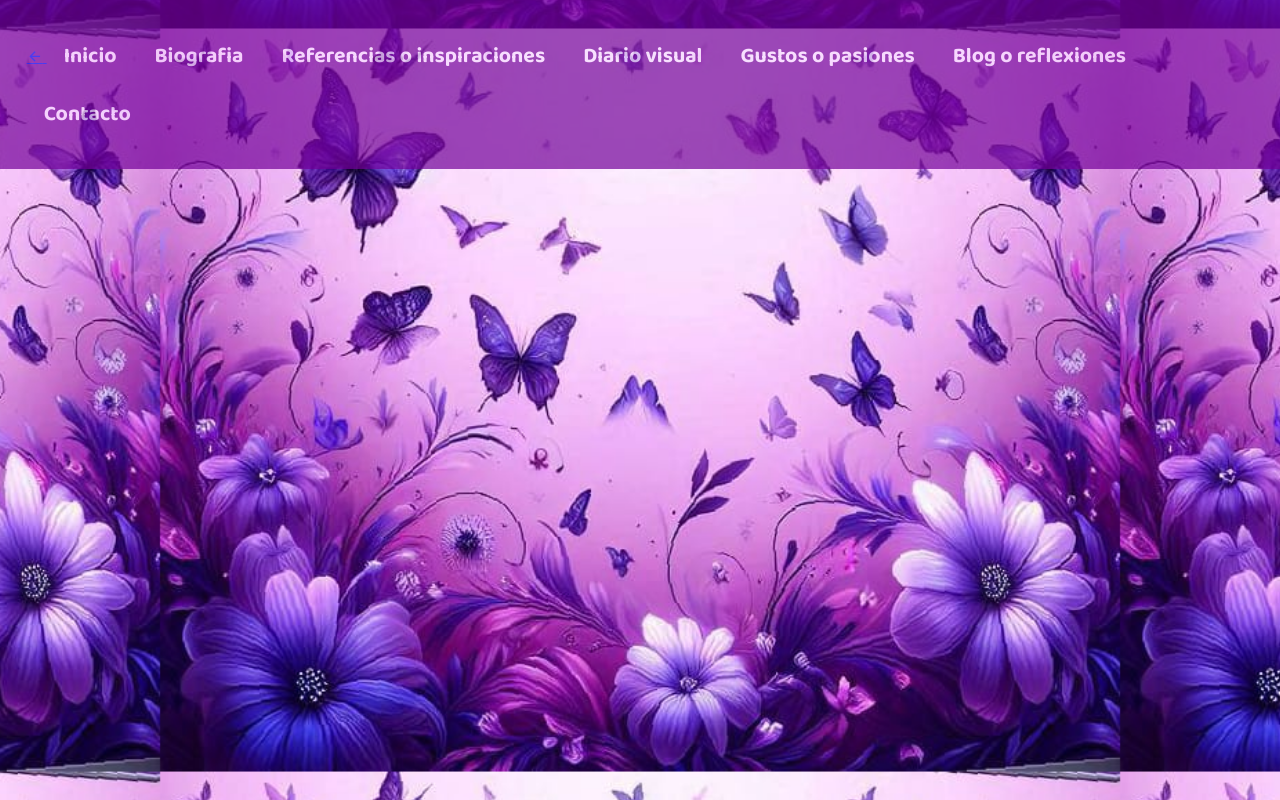
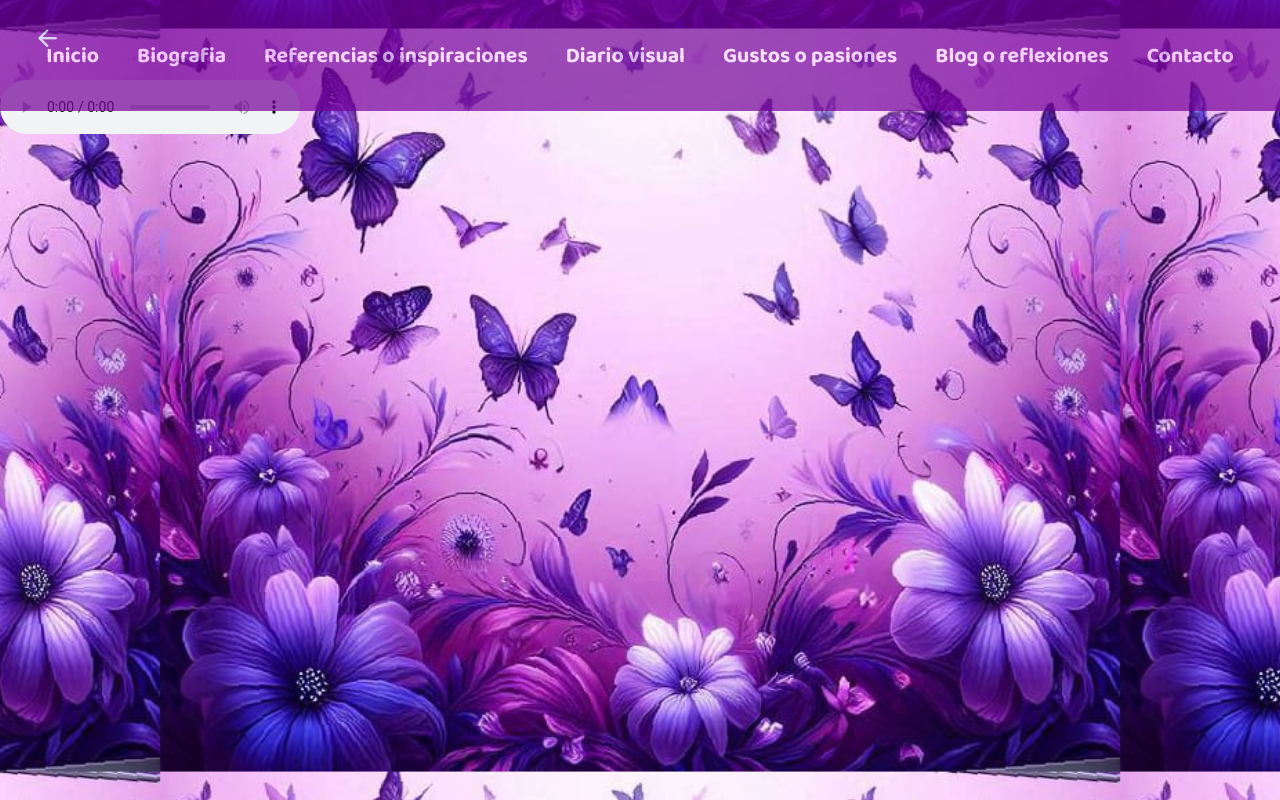
Before and after one commit to ernestomontellano-ucb/sitios_personales, a plain HTML site: page rous_cespedes/gustos_pasiones.html in a window 1280 px wide. Drawn offline with nearby package versions, Linux system fonts and the light colour scheme.

Commit message:
se corrigio errores del css

```diff
--- a/rous_cespedes/estilos/estilos.css
+++ b/rous_cespedes/estilos/estilos.css
@@ -25,7 +25,6 @@ body{
     padding-top: 80px; /* Ajusta el contenido para que no quede oculto bajo el header */
 }
 
-}
 
 span {
     font-size: 28px;
@@ -37,7 +36,7 @@ span {
 
 .encabezado {
     position: fixed; /* Hace que el header se mantenga fijo */
-    top: 0; /* Lo mantiene en la parte superior */
+    top: 0;
     left: 0;
     width: 100%; /* Ocupa todo el ancho */
     z-index: 1000; /* Asegura que esté por encima de otros elementos */
@@ -136,7 +135,10 @@ span {
     color: rgb(204, 226, 247);
     font-family: "Baloo 2";
     font-size: 35px;
+
 }
+
+
 
 h1{
     text-align: center;
--- a/rous_cespedes/gustos_pasiones.html
+++ b/rous_cespedes/gustos_pasiones.html
@@ -30,6 +30,8 @@
         </nav>
     </header>
 
+    <audio src="" controls  autoplay></audio>
+
 
 
 
```
Also changed, not shown: rous_cespedes/biografia.html (+0 -2 lines).
